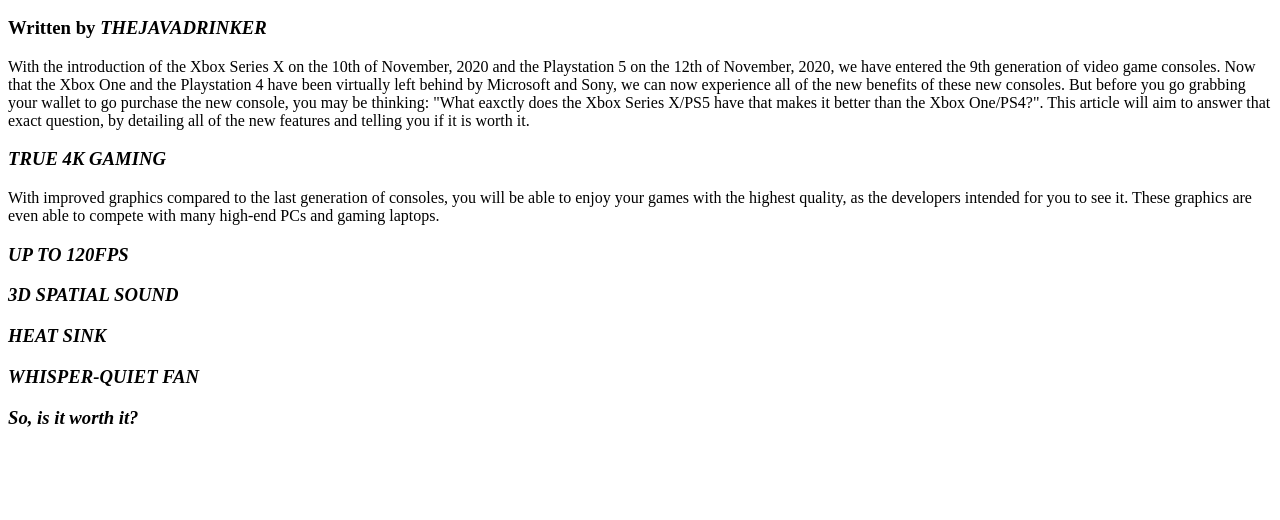
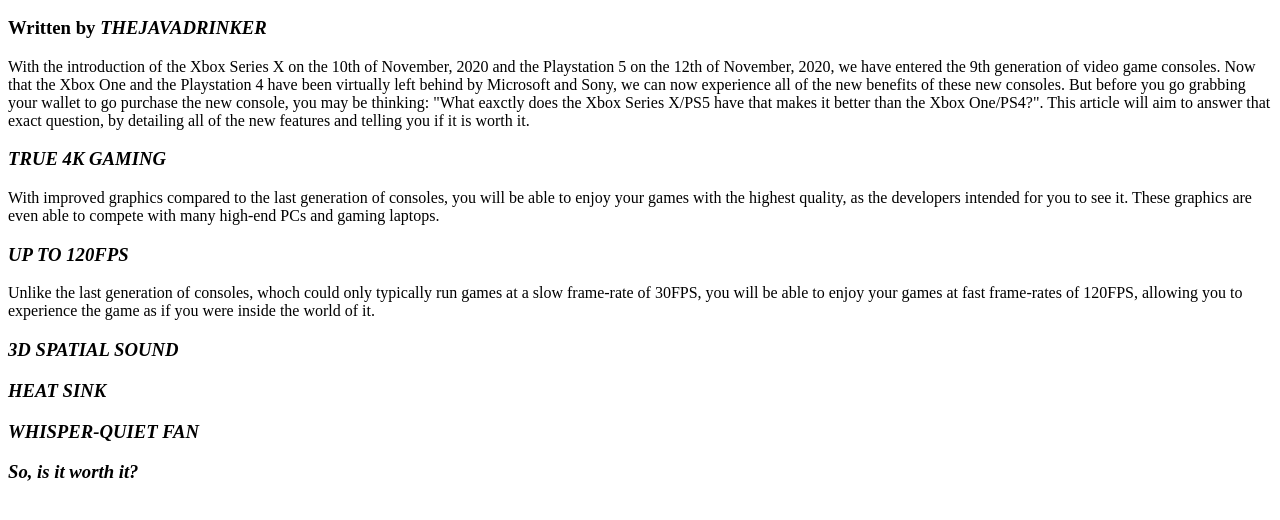
Before and after one commit to TheJavaDrinker/TheJavaDrinker.github.io, a plain HTML site: page index.html in a window 1280 px wide. Shown: the part 110-630 px from the top of the page. Drawn offline with Linux system fonts and the light colour scheme; a script that the page names is missing.

Commit message:
Update index.html

```diff
--- a/index.html
+++ b/index.html
@@ -13,6 +13,7 @@
         <h3 class="subtitle"><i>TRUE 4K GAMING</i></h3>
         <p> With improved graphics compared to the last generation of consoles, you will be able to enjoy your games with the highest quality, as the developers intended for you to see it. These graphics are even able to compete with many high-end PCs and gaming laptops.
         <h3 class="subtitle"><i>UP TO 120FPS</i></h3>
+        <p>Unlike the last generation of consoles, whoch could only typically run games at a slow frame-rate of 30FPS, you will be able to enjoy your games at fast frame-rates of 120FPS, allowing you to experience the game as if you were inside the world of it.</p>
         <h3 class="subtitle"><i>3D SPATIAL SOUND</i></h3>
         <h3 class="subtitle"><i>HEAT SINK</i></h3>
         <h3 class="subtitle"><i>WHISPER-QUIET FAN</i></h3>
```
